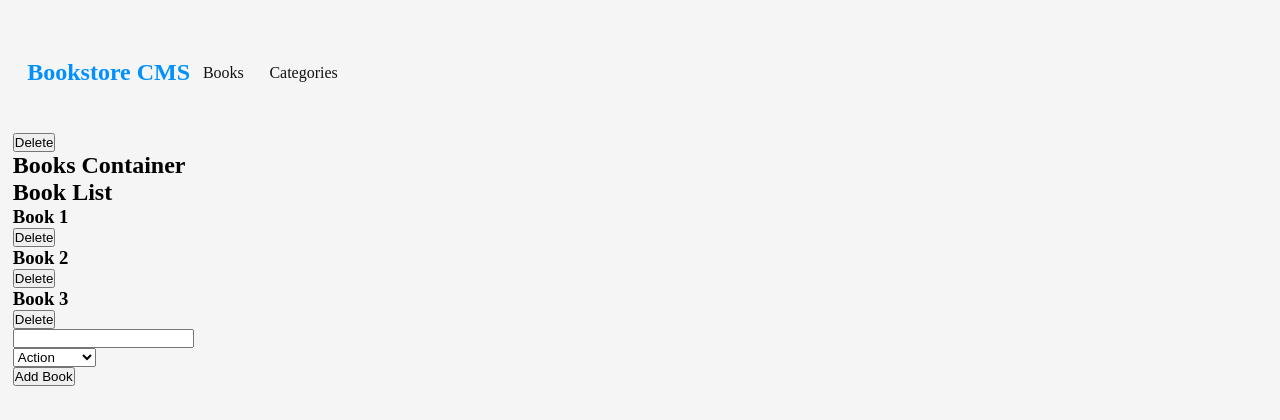
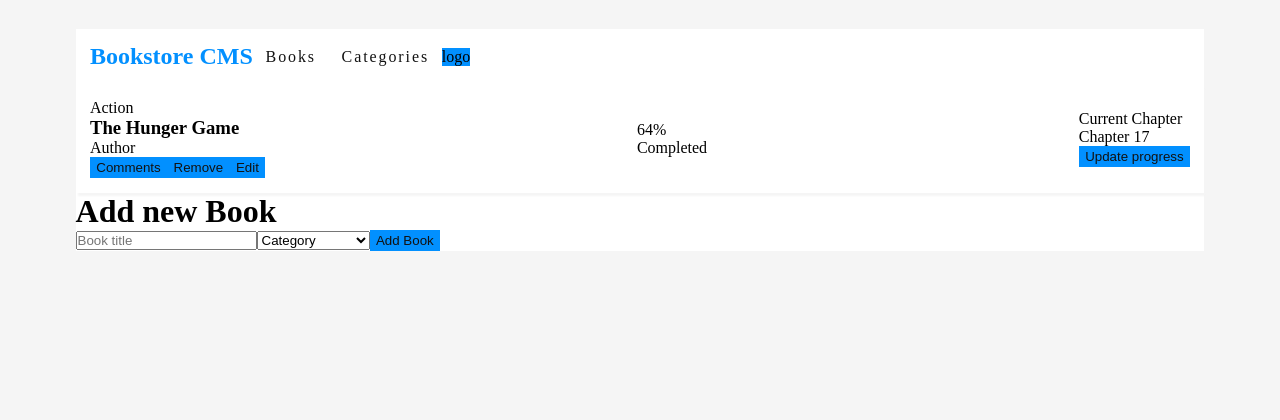
Before and after one commit to aradradev/bookstore, a React (Create React App) app: page / in a window 1280 px wide. Shown: the top 420 px of the page. Built offline with nearby package versions, Linux system fonts and the light colour scheme.

Commit message:
add a new files and some changes

```diff
--- /dev/null
+++ b/src/components/AddNewBook.js
@@ -0,0 +1,42 @@
+import React, { useState } from 'react';
+
+function AddNewBook() {
+  const categories = ['Category', 'Economy', 'Action', 'Science Fiction'];
+  const [category, setCategory] = useState('Category');
+  const [title, setTitle] = useState('');
+  const handleCategory = (e) => {
+    setCategory(e.target.value);
+  };
+
+  const handleSubmit = (e) => {
+    const newBook = e.target.value;
+    setTitle(newBook);
+  };
+
+  return (
+    <div className="form-input">
+      <h1>Add new Book</h1>
+      <input
+        type="text"
+        placeholder="Book title"
+        value={title}
+        onChange={handleSubmit}
+      />
+      <select
+        name="category"
+        id="category"
+        value={category}
+        onChange={handleCategory}
+      >
+        {categories.map((category) => (
+          <option key={category}>{category}</option>
+        ))}
+      </select>
+      <button type="button" onSubmit={(e) => setTitle(e.target.value)}>
+        Add Book
+      </button>
+    </div>
+  );
+}
+
+export default AddNewBook;
--- a/src/components/Book.js
+++ /dev/null
@@ -1,11 +0,0 @@
-/* eslint-disable react/button-has-type */
-import React from 'react';
-
-// eslint-disable-next-line react/prop-types
-const Book = ({ title, onDelete }) => (
-  <div>
-    <h3>{title}</h3>
-    <button onClick={onDelete}>Delete</button>
-  </div>
-);
-export default Book;
--- a/src/components/BookList.js
+++ /dev/null
@@ -1,18 +0,0 @@
-/* eslint-disable react/prop-types */
-import React from 'react';
-import Book from './Book';
-
-const BookList = ({ books, onDelete }) => (
-  <div>
-    <h2>Book List</h2>
-    {books.map((book, index) => (
-      <Book
-        // eslint-disable-next-line react/no-array-index-key
-        key={index}
-        title={book.title}
-        onDelete={() => onDelete(index)}
-      />
-    ))}
-  </div>
-);
-export default BookList;
--- a/src/components/BooksContainer.js
+++ b/src/components/BooksContainer.js
@@ -1,59 +1,32 @@
-import React, { useState } from 'react';
-import BookList from './BookList';
+import React from 'react';
+import AddNewBook from './AddNewBook';
 
-const BooksContainer = () => {
-  const [selectedCategory, setSelectedCategory] = useState('Action');
-  const [books, setBooks] = useState([
-    { title: 'Book 1', category: 'Action' },
-    { title: 'Book 2', category: 'Adventure' },
-    { title: 'Book 3', category: 'Mystery' },
-  ]);
-  const [title, setTitle] = useState('');
-  const handleCategoryChange = (e) => {
-    setSelectedCategory(e.target.value);
-  };
-  const handleAddBook = () => {
-    if (title.trim()) {
-      const newBook = {
-        title: title.trim(),
-        category: selectedCategory,
-      };
-      setBooks([...books, newBook]);
-      setTitle('');
-    }
-  };
-  const handleDeleteBook = (index) => {
-    setBooks(books.filter((_, i) => i !== index));
-  };
-  return (
-    <div>
-      <h2>Books Container</h2>
-      <BookList books={books} onDelete={handleDeleteBook} />
+const BooksContainer = () => (
+  <div className="booksContainer">
+    <div className="rows">
+      <div className="row">
+        <div className="cols-m1">
+          <p>Action</p>
+          <h3>The Hunger Game</h3>
+          <p>Author</p>
+          <button type="button">Comments</button>
+          <button type="button">Remove</button>
+          <button type="button">Edit</button>
+        </div>
+        <div className="cols-m2">
+          <div className="circle"> </div>
+          <p>64%</p>
+          <p>Completed</p>
+        </div>
+        <div className="cols-m3">
+          <p>Current Chapter</p>
+          <p>Chapter 17</p>
+          <button type="button">Update progress</button>
+        </div>
+      </div>
+    </div>
 
-      <div>
-        <input
-          type="text"
-          id="title"
-          value={title}
-          onChange={(e) => setTitle(e.target.value)}
-        />
-      </div>
-      <div>
-        <select
-          id="category"
-          value={selectedCategory}
-          onChange={handleCategoryChange}
-        >
-          <option value="Action">Action</option>
-          <option value="Adventure">Adventure</option>
-          <option value="Mystery">Mystery</option>
-          <option value="Romance">Romance</option>
-        </select>
-      </div>
-      <button type="button" onChange={handleAddBook}>
-        Add Book
-      </button>
-    </div>
-  );
-};
+    <AddNewBook />
+  </div>
+);
 export default BooksContainer;
--- a/src/components/CategoriesPage.js
+++ b/src/components/CategoriesPage.js
@@ -2,7 +2,7 @@ import React from 'react';
 import Navigation from './Navigation';
 
 const CategoriesPage = () => (
-  <div>
+  <div className="container">
     <Navigation />
     <h1>Under Construction</h1>
   </div>
--- a/src/components/HomePage.js
+++ b/src/components/HomePage.js
@@ -1,19 +1,10 @@
-import React, { useState } from 'react';
 import Navigation from './Navigation';
-import BookList from './Book';
 import BooksContainer from './BooksContainer';
 
-const HomePage = () => {
-  const [books, setBooks] = useState([]);
-  const handleDeleteBook = (index) => {
-    setBooks(books.filter((_, i) => i !== index));
-  };
-  return (
-    <div>
-      <Navigation />
-      <BookList books={books} onDelete={handleDeleteBook} />
-      <BooksContainer />
-    </div>
-  );
-};
+const HomePage = () => (
+  <div className="container">
+    <Navigation />
+    <BooksContainer />
+  </div>
+);
 export default HomePage;
--- a/src/components/Navigation.js
+++ b/src/components/Navigation.js
@@ -2,6 +2,7 @@ import React from 'react';
 import { Link } from 'react-router-dom';
 
 const Navigation = () => (
+  <>
     <nav className="navLinks">
       <h3 className="title">Bookstore CMS</h3>
       <ul className="listItems">
@@ -19,6 +20,8 @@ const Navigation = () => (
           </Link>
         </li>
       </ul>
+      <div className="mask">logo</div>
     </nav>
+  </>
 );
 export default Navigation;
--- a/src/index.css
+++ b/src/index.css
@@ -11,11 +11,19 @@ body {
   background-color: #f5f5f5;
   padding: 0.8rem;
 }
+
+.container {
+  display: flex;
+  flex-direction: column;
+  justify-content: center;
+  width: 90%;
+  background-color: #fff;
+  margin: 1rem auto;
+}
 .navLinks {
   display: flex;
   align-items: center;
   padding: 0.9rem;
-  margin: 2rem auto;
   flex-direction: row;
 }
 
@@ -36,5 +44,34 @@ body {
 .listItems li {
   list-style-type: none;
   margin: 0 0.8rem;
+  letter-spacing: 1.9px;
+}
+
+.mask {
+  background-color: var(--azure);
+  text-align: right;
+  float: right;
+}
+
+.rows {
+  display: flex;
+  flex-direction: column;
+  justify-content: center;
+}
+
+.row {
+  display: flex;
+  padding: 0.9rem;
+  flex-direction: row;
+  justify-content: space-between;
+  align-items: center;
+  box-shadow: 2px 3px 2px #f5f5f5;
+}
+
+button {
   color: var(--black-Two);
+  background-color: var(--azure);
+  border: none;
+  outline: none;
+  padding: 0.2rem 0.4rem;
 }
```
Lines whose indentation alone changed are shown as unchanged.
